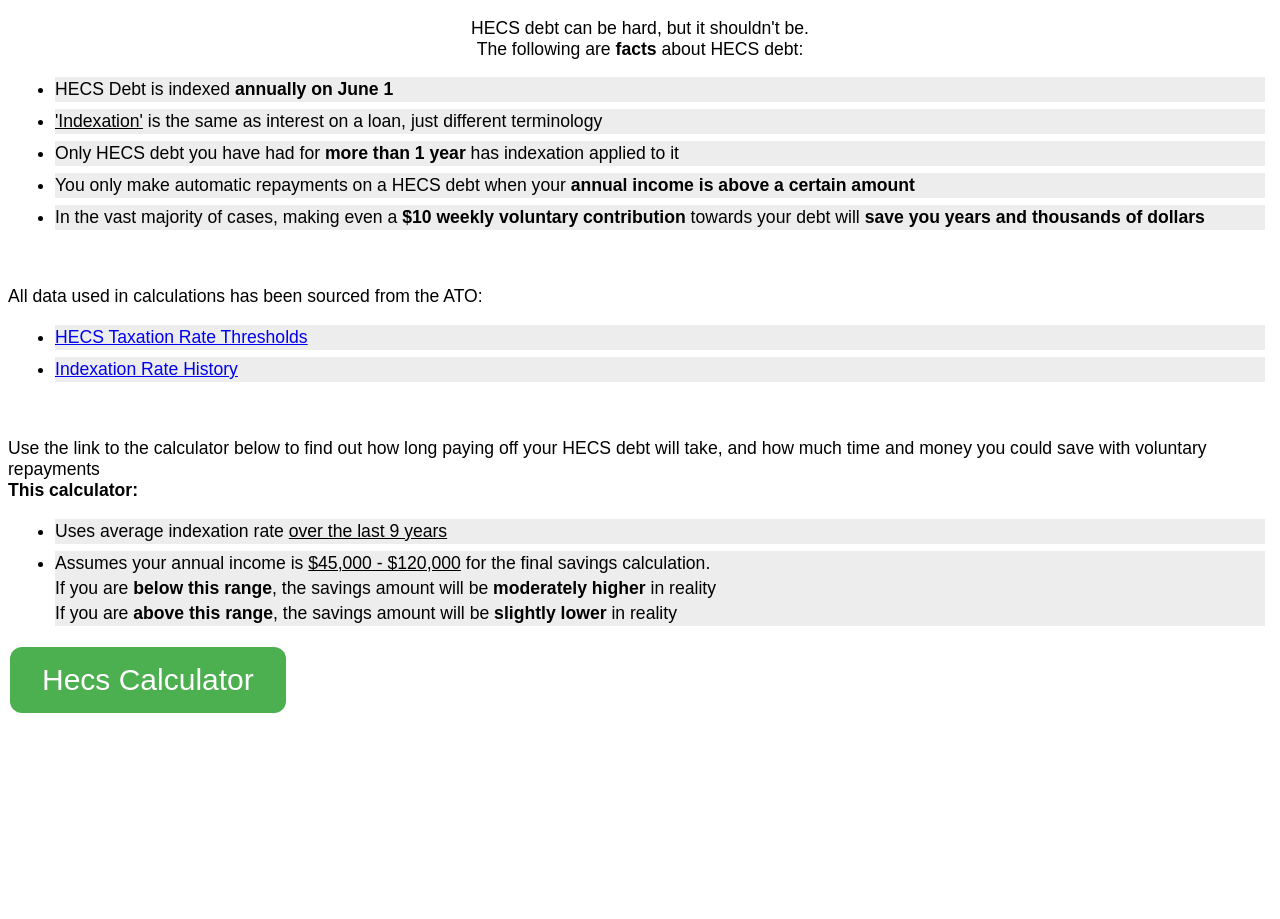
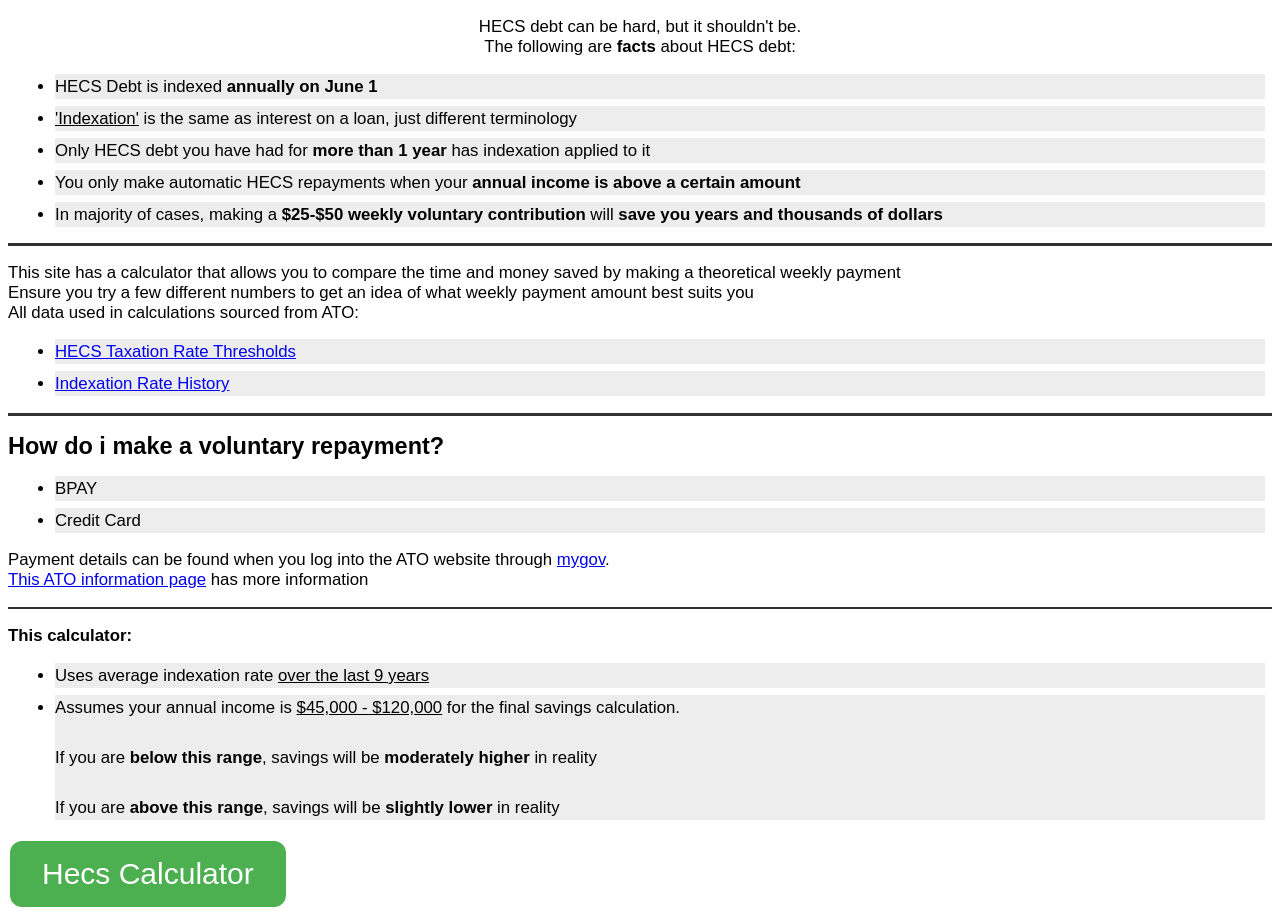
Before and after one commit to rowan-smith/HECS-Calculator, a Flask app: page / in a window 1280 px wide. Before the commit the page ends 713 px from the top, so only its background shows below. Run offline with Flask 2, Linux system fonts and the light colour scheme.

Commit message:
- Add in how to make a HECS repayment - Add cosmetic changes to home page

```diff
--- a/static/CSS/site_styles.css
+++ b/static/CSS/site_styles.css
@@ -1,10 +1,20 @@
 body {
 	font-family: Arial, Helvetica, sans-serif;
-	font-size: 1.1em;
+	font-size: 1.05em;
+}
+
+.large_text {
+    font-size: 1.4em;
 }
 
 ul {
     line-height: 25px;
+}
+
+hr {
+    height: 2.5px;
+    background-color: #333;
+    border: none;
 }
 
 li {
--- a/templates/home.html
+++ b/templates/home.html
@@ -23,15 +23,17 @@
         <li>HECS Debt is indexed <b>annually on June 1</b></li>
         <li><u>'Indexation'</u> is the same as interest on a loan, just different terminology</li>
         <li>Only HECS debt you have had for <b>more than 1 year</b> has indexation applied to it</li>
-        <li>You only make automatic repayments on a HECS debt when your <b>annual income is above a certain amount</b>
+        <li>You only make automatic HECS repayments when your <b>annual income is above a certain amount</b>
         </li>
-        <li>In the vast majority of cases, making even a <b>$10 weekly voluntary contribution</b> towards your debt will
+        <li>In majority of cases, making a <b>$25-$50 weekly voluntary contribution</b> will
             <b>save you years and thousands of dollars</b>
         </li>
     </ul>
-    <br>
+    <hr>
     <p>
-        All data used in calculations has been sourced from the ATO:
+        This site has a calculator that allows you to compare the time and money saved by making a theoretical weekly payment<br>
+        Ensure you try a few different numbers to get an idea of what weekly payment amount best suits you<br>
+        All data used in calculations sourced from ATO:
     </p>
     <ul>
         <li><a href="https://www.ato.gov.au/Rates/HELP,-TSL-and-SFSS-repayment-thresholds-and-rates/">HECS Taxation Rate
@@ -40,17 +42,28 @@
         </li>
 
     </ul>
-    <br>
+    <hr>
     <p>
-        Use the link to the calculator below to find out how long paying off your HECS debt will take, and how much time
-        and money you could save with voluntary repayments<br>
+        <b><span class="large_text">How do i make a voluntary repayment?</span></b><br>
+    </p>
+    <ul>
+        <li>BPAY</li>
+        <li>Credit Card</li>
+    </ul>
+    <p>
+        Payment details can be found when you log into the ATO website through <a href="https://my.gov.au/LoginServices/main/login?execution=e2s1">mygov</a>.<br>
+        <a href="https://www.ato.gov.au/Individuals/Study-and-training-support-loans/Voluntary-repayments/">This ATO
+            information page</a> has more information
+    </p>
+    <hr>
+    <p>
         <b>This calculator:</b>
     </p>
     <ul>
         <li>Uses average indexation rate <u>over the last 9 years</u></li>
-        <li>Assumes your annual income is <u>$45,000 - $120,000</u> for the final savings calculation.<br>
-            If you are <b>below this range</b>, the savings amount will be <b>moderately higher</b> in reality<br>
-            If you are <b>above this range</b>, the savings amount will be <b>slightly lower</b> in reality
+        <li>Assumes your annual income is <u>$45,000 - $120,000</u> for the final savings calculation.<br><br>
+            If you are <b>below this range</b>, savings will be <b>moderately higher</b> in reality<br><br>
+            If you are <b>above this range</b>, savings will be <b>slightly lower</b> in reality
         </li>
     </ul>
 </div>
```
